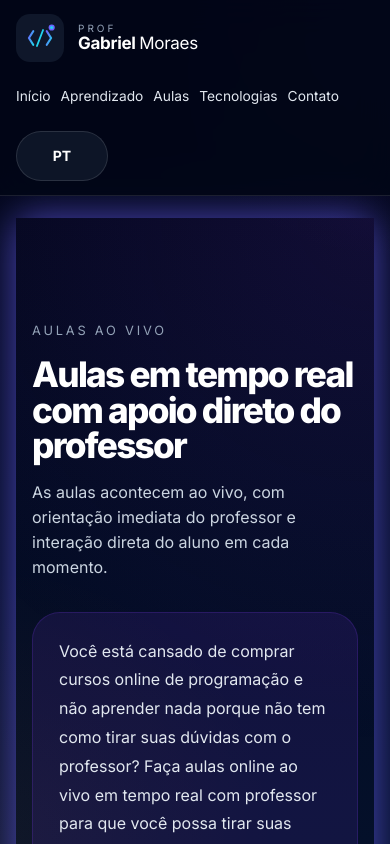
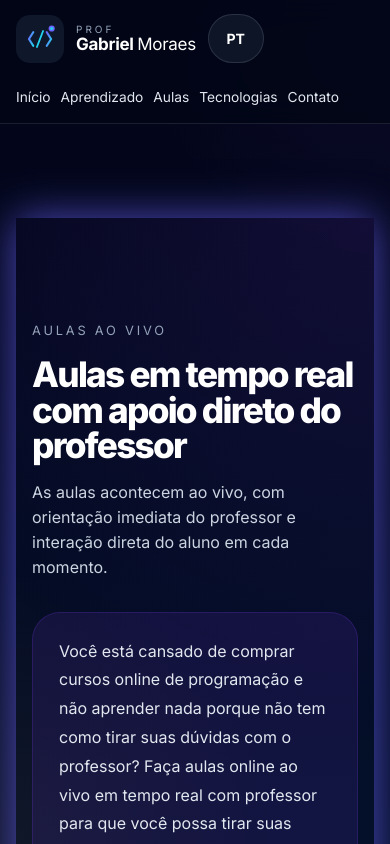
Before and after one commit to artego974/Prof-Gabriel-Moraes, a React (Vite) app in the folder prof_gabriel_moraes/: page / in a window 390 px wide. Built offline with nearby package versions, Linux system fonts and the light colour scheme.

Commit message:
site responsivo

```diff
--- a/prof_gabriel_moraes/src/App.css
+++ b/prof_gabriel_moraes/src/App.css
@@ -414,7 +414,7 @@ a {
   gap: 50px;
   align-items: center;
   min-height: calc(100vh - 92px);
-  padding: 22px 0 60px;
+  padding: 22px 32px 60px;
   position: relative;
 }
 
@@ -1162,6 +1162,35 @@ a {
     align-items: flex-start;
   }
 
+  .header-right {
+    width: 100%;
+    display: flex;
+    flex-direction: column;
+    gap: 10px;
+  }
+
+  .brand-mobile-row {
+    display: flex;
+    align-items: center;
+    gap: 10px;
+    width: 100%;
+    padding-left: 6px;
+  }
+
+  .brand-mobile-spacer {
+    width: 140px;
+  }
+
+  .button-lang-desktop {
+    display: none;
+  }
+
+  .button-lang-mobile {
+    display: inline-flex;
+    min-width: 92px;
+    padding: 0.8rem 1.1rem;
+  }
+
   .section {
     padding: 90px 16px;
     scroll-margin-top: 180px;
@@ -1207,6 +1236,35 @@ a {
 
   .site-footer {
     padding: 32px 24px 0;
+  }
+}
+
+/* mobile: mostrar botão de idioma dentro do header */
+.button-lang-mobile {
+  display: none;
+}
+
+.button-lang-desktop {
+  display: inline-flex;
+}
+
+@media (max-width: 720px) {
+  .button-lang-mobile {
+    display: inline-flex;
+  }
+
+  .brand {
+    gap: 12px;
+  }
+
+  .brand .button-lang-mobile {
+    padding: 0.8rem 1.1rem;
+    min-width: auto;
+    flex: 0 0 auto;
+  }
+
+  .button-lang-desktop {
+    display: none;
   }
 }
 
--- a/prof_gabriel_moraes/src/App.jsx
+++ b/prof_gabriel_moraes/src/App.jsx
@@ -447,7 +447,18 @@ function App() {
               Gabriel <span style={{ fontWeight: 300 }}>Moraes</span>
             </strong>
           </div>
+
+          <button
+            type="button"
+            className="button button-lang button-lang-mobile"
+            onClick={() => setLangMenuOpen(true)}
+            aria-label={t.languageButton ?? "Alterar idioma"}
+          >
+            {language}
+          </button>
         </a>
+
+        <div className="header-right">
 
           <nav className="main-nav" aria-label="Menu principal">
             <a href="#inicio">{t.navHome}</a>
@@ -456,11 +467,13 @@ function App() {
             <a href="#tecnologias">{t.navTech}</a>
             <a href="#contato">{t.navContact}</a>
           </nav>
+        </div>
 
         <button
           type="button"
-          className="button button-lang"
+          className="button button-lang button-lang-desktop"
           onClick={() => setLangMenuOpen(true)}
+          aria-label={t.languageButton ?? "Alterar idioma"}
         >
           {language}
         </button>
```
Lines whose indentation alone changed are shown as unchanged.
